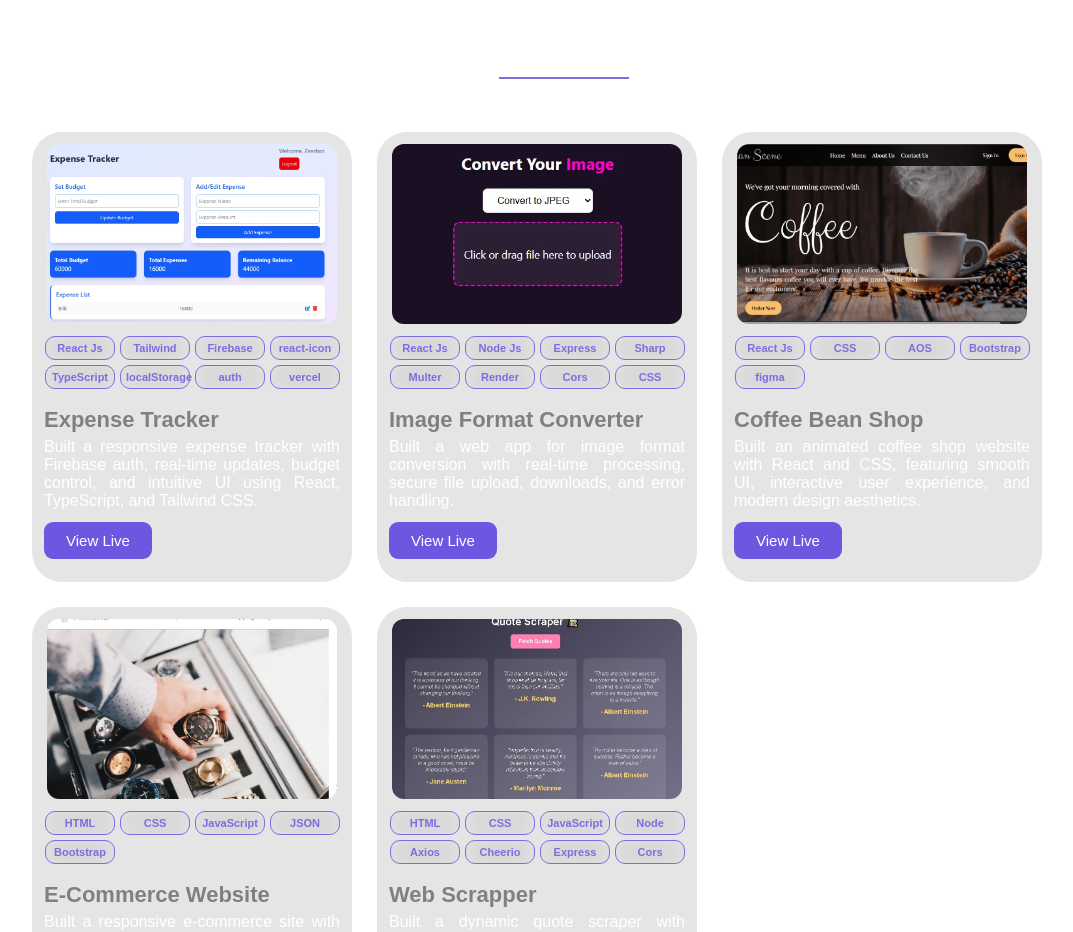
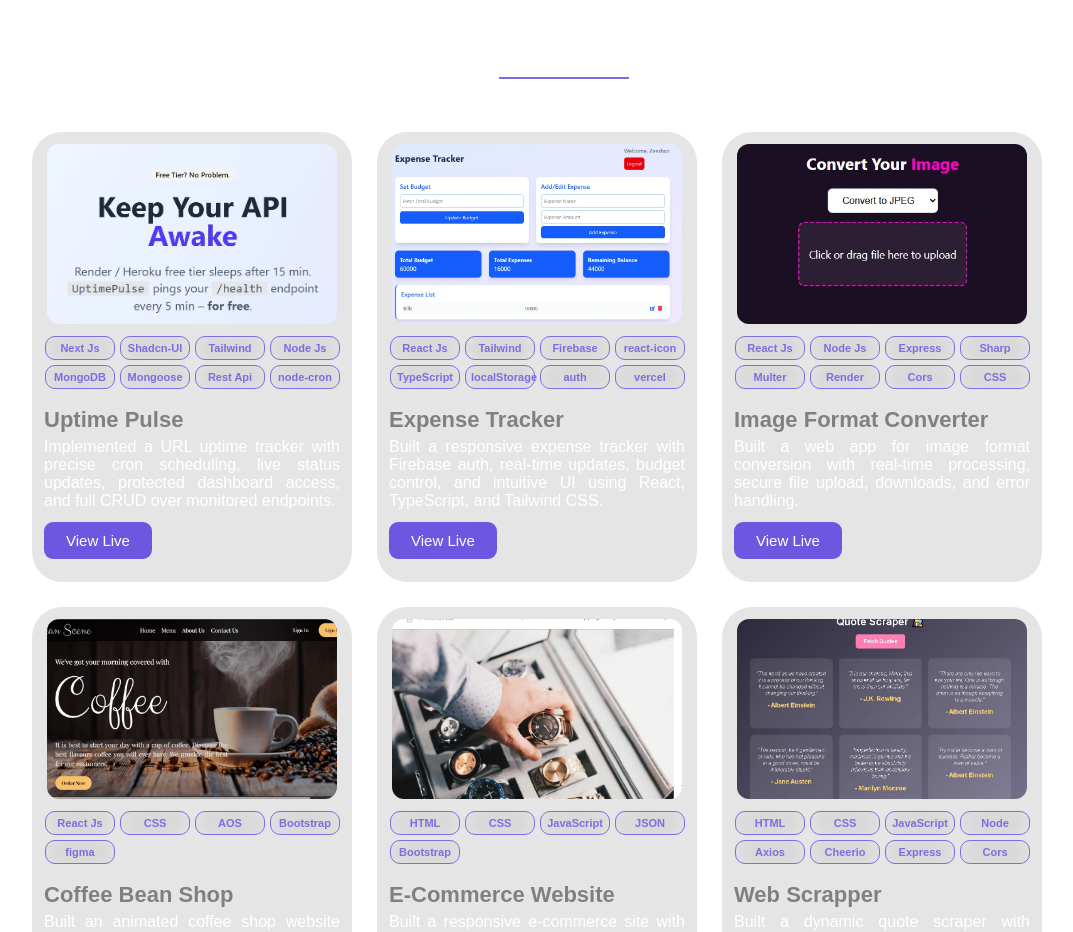
Before and after one commit to mzeeshanh-dev/frontend-portfolio, a React (Vite) app: page / in a window 1280 px wide. Shown: the part 3180-4112 px from the top of the page, without its empty margins (103-1176 px from the left). Built offline with nearby package versions, Linux system fonts and the light colour scheme.

Commit message:
MERN Stack Developer

```diff
--- a/src/components/Contact.jsx
+++ b/src/components/Contact.jsx
@@ -10,35 +10,16 @@ const Contact = () => {
         e.preventDefault();
         setIsSending(true);
 
-        const form = e.target;
-        const formData = new FormData(form);
-        formData.append('access_key', '30be1a22-e735-4a43-8df4-b41933360678');
+        const form = e.currentTarget;
 
-        try {
-            const response = await fetch('https://api.web3forms.com/submit', {
-                method: 'POST',
-                body: formData,
-            });
+        setTimeout(() => {
+            setStatusMessage('✅ Message sent successfully!');
+            form.reset();
 
-            const result = await response.json();
+            setTimeout(() => setStatusMessage(''), 3000);
 
-            if (result.success) {
-                setStatusMessage('✅ Message sent successfully!');
-                form.reset();
-
-                // Hide message after 3 seconds
-                setTimeout(() => {
-                    setStatusMessage('');
-                }, 3000);
-            } else {
-                setStatusMessage('❌ Failed to send message. Please try again.');
-            }
-        } catch (error) {
-            console.error('Error sending form:', error);
-            setStatusMessage('❌ Something went wrong. Try again later.');
-        }
-
-        setIsSending(false);
+            setIsSending(false);
+        }, 1000);
     };
 
     return (
@@ -69,10 +50,9 @@ const Contact = () => {
                 </div>
 
                 <form className="contact-form" onSubmit={handleSubmit}>
-                    <input type="hidden" name="access_key" value="30be1a22-e735-4a43-8df4-b41933360678" />
                     <input type="text" name="name" placeholder="Your Name" required />
                     <input type="email" name="email" placeholder="Your Email" required />
-                    <textarea name="message" placeholder="Your Message" rows="5" required></textarea>
+                    <textarea name="message" placeholder="Your Message" rows={5} required></textarea>
 
                     <button type="submit" disabled={isSending}>
                         {isSending ? 'Sending...' : 'Send Message'}
--- a/src/components/Portfolio.jsx
+++ b/src/components/Portfolio.jsx
@@ -6,8 +6,21 @@ import img2 from "../assets/projects/project2.webp";
 import img3 from "../assets/projects/project3.webp";
 import img4 from "../assets/projects/project4.webp";
 import img5 from "../assets/projects/project5.webp";
+import img6 from "../assets/projects/project6.webp"
+
 
 const projects = [
+  {
+    image: img6,
+    title: "Uptime Pulse",
+    skills: [
+      "Next Js", "Shadcn-UI", "Tailwind", "Node Js",
+      "MongoDB", "Mongoose", "Rest Api", "node-cron"
+    ],
+    description:
+      "Implemented a URL uptime tracker with precise cron scheduling, live status updates, protected dashboard access, and full CRUD over monitored endpoints.",
+    link: "https://uptime-pulse-zeeshan.vercel.app/",
+  },
   {
     image: img4,
     title: "Expense Tracker",
@@ -49,7 +62,7 @@ const projects = [
   {
     image: img5,
     title: "Web Scrapper",
-    skills: ["HTML", "CSS", "JavaScript", "Node", "Axios","Cheerio","Express","Cors"],
+    skills: ["HTML", "CSS", "JavaScript", "Node", "Axios", "Cheerio", "Express", "Cors"],
     description:
       "Built a dynamic quote scraper with Node.js, Axios, and Cheerio, connected to interactive frontend with hoverEffects cards and Fetch Quotes instantly.",
     link: "https://web-scrapper-xmlj.onrender.com/",
```
Also changed, not shown: src/assets/projects/project6.webp (added), 1 other file (tests, documents, lock files or other folders).
